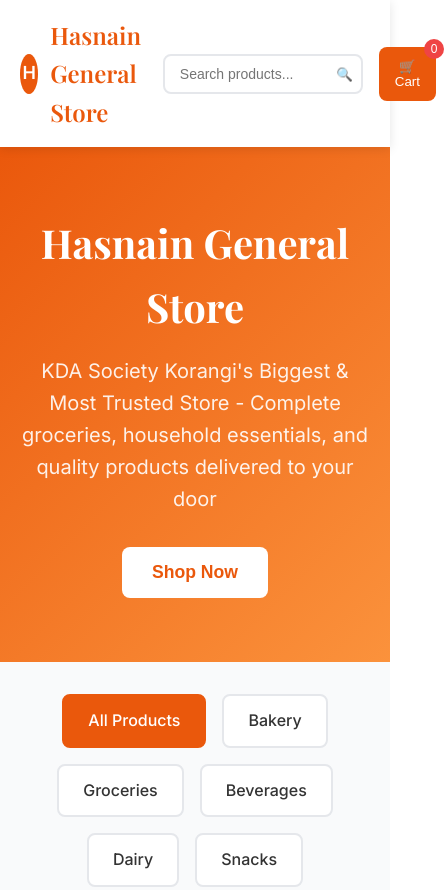
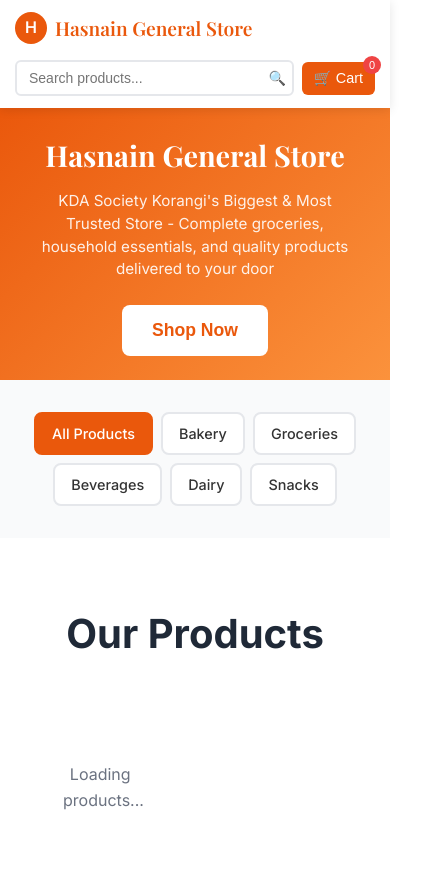
Before and after one commit to RAMADHANWORLD/Hasnainstore, a plain HTML site: page index.html in a window 390 px wide. Shown: the top 890 px of the page, 444 px wide, since content can reach past the window. Drawn offline with nearby package versions, Linux system fonts and the light colour scheme.

Commit message:
updated index
updated index

```diff
--- a/index.html
+++ b/index.html
@@ -57,18 +57,18 @@
             display: flex;
             justify-content: space-between;
             align-items: center;
-            padding: 1rem 0;
+            padding: 0.75rem 0;
         }
 
         .logo {
             display: flex;
             align-items: center;
-            gap: 12px;
+            gap: 8px;
         }
 
         .logo-img {
-            width: 40px;
-            height: 40px;
+            width: 32px;
+            height: 32px;
             background: #ea580c;
             border-radius: 50%;
             display: flex;
@@ -76,12 +76,12 @@
             justify-content: center;
             color: white;
             font-weight: 600;
-            font-size: 18px;
+            font-size: 16px;
         }
 
         .logo-text {
             font-family: 'Playfair Display', serif;
-            font-size: 1.5rem;
+            font-size: 1.2rem;
             font-weight: 600;
             color: #ea580c;
         }
@@ -89,7 +89,7 @@
         .header-actions {
             display: flex;
             align-items: center;
-            gap: 1rem;
+            gap: 0.75rem;
         }
 
         .search-container {
@@ -97,22 +97,23 @@
         }
 
         .search-input {
-            padding: 10px 40px 10px 15px;
+            padding: 8px 35px 8px 12px;
             border: 2px solid #e5e7eb;
-            border-radius: 8px;
-            width: 250px;
-            font-size: 14px;
+            border-radius: 6px;
+            width: 200px;
+            font-size: 13px;
         }
 
         .search-btn {
             position: absolute;
-            right: 10px;
+            right: 8px;
             top: 50%;
             transform: translateY(-50%);
             background: none;
             border: none;
             cursor: pointer;
             color: #6b7280;
+            font-size: 14px;
         }
 
         .cart-btn {
@@ -120,24 +121,25 @@
             background: #ea580c;
             color: white;
             border: none;
-            padding: 12px 16px;
-            border-radius: 8px;
+            padding: 8px 12px;
+            border-radius: 6px;
             cursor: pointer;
             display: flex;
             align-items: center;
-            gap: 8px;
+            gap: 6px;
+            font-size: 0.9rem;
         }
 
         .cart-count {
             position: absolute;
-            top: -8px;
-            right: -8px;
+            top: -6px;
+            right: -6px;
             background: #ef4444;
             color: white;
             border-radius: 50%;
-            width: 20px;
-            height: 20px;
-            font-size: 12px;
+            width: 18px;
+            height: 18px;
+            font-size: 11px;
             display: flex;
             align-items: center;
             justify-content: center;
@@ -147,24 +149,25 @@
         .hero {
             background: linear-gradient(135deg, #ea580c 0%, #fb923c 100%);
             color: white;
-            padding: 4rem 0;
+            padding: 2.5rem 0;
             text-align: center;
         }
 
         .hero-title {
             font-family: 'Playfair Display', serif;
-            font-size: 3.5rem;
+            font-size: 2.8rem;
             font-weight: 700;
-            margin-bottom: 1rem;
+            margin-bottom: 0.75rem;
         }
 
         .hero-subtitle {
-            font-size: 1.25rem;
-            margin-bottom: 2rem;
+            font-size: 1.1rem;
+            margin-bottom: 1.5rem;
             opacity: 0.9;
             max-width: 600px;
             margin-left: auto;
             margin-right: auto;
+            line-height: 1.5;
         }
 
         .cta-btn {
@@ -344,13 +347,13 @@
         /* Cart Drawer */
         .cart-drawer {
             position: fixed;
-            bottom: 20px;
-            right: 20px;
-            width: 380px;
-            max-height: 500px;
+            bottom: 15px;
+            right: 15px;
+            width: 300px;
+            max-height: 400px;
             background: white;
-            box-shadow: 0 5px 20px rgba(0,0,0,0.2);
-            border-radius: 12px;
+            box-shadow: 0 4px 15px rgba(0,0,0,0.2);
+            border-radius: 10px;
             z-index: 1001;
             display: flex;
             flex-direction: column;
@@ -368,7 +371,7 @@
         }
 
         .cart-drawer.minimized {
-            max-height: 65px;
+            max-height: 50px;
         }
 
         .cart-drawer.minimized .cart-items,
@@ -377,7 +380,7 @@
         }
 
         .cart-header {
-            padding: 1.5rem;
+            padding: 1rem;
             border-bottom: 1px solid #e5e7eb;
             display: flex;
             justify-content: space-between;
@@ -402,13 +405,13 @@
         .cart-items {
             flex: 1;
             overflow-y: auto;
-            padding: 1rem;
+            padding: 0.75rem;
         }
 
         .cart-item {
             display: flex;
-            gap: 1rem;
-            padding: 1rem 0;
+            gap: 0.75rem;
+            padding: 0.75rem 0;
             border-bottom: 1px solid #e5e7eb;
         }
 
@@ -417,16 +420,16 @@
         }
 
         .cart-item-img {
-            width: 60px;
-            height: 60px;
+            width: 45px;
+            height: 45px;
             object-fit: contain;
-            border-radius: 8px;
+            border-radius: 6px;
             background: #f3f4f6;
             display: flex;
             align-items: center;
             justify-content: center;
             color: #6b7280;
-            font-size: 10px;
+            font-size: 9px;
             flex-shrink: 0;
         }
 
@@ -470,7 +473,7 @@
         }
 
         .cart-footer {
-            padding: 1.5rem;
+            padding: 0.75rem;
             border-top: 1px solid #e5e7eb;
             flex-shrink: 0;
         }
@@ -479,8 +482,8 @@
             display: flex;
             justify-content: space-between;
             align-items: center;
-            margin-bottom: 1rem;
-            font-size: 1.2rem;
+            margin-bottom: 0.75rem;
+            font-size: 1rem;
             font-weight: 700;
         }
 
@@ -489,11 +492,12 @@
             background: #ea580c;
             color: white;
             border: none;
-            padding: 12px;
-            border-radius: 8px;
+            padding: 8px;
+            border-radius: 6px;
             font-weight: 600;
             cursor: pointer;
             transition: background 0.3s;
+            font-size: 0.9rem;
         }
 
         .checkout-btn:hover {
@@ -507,8 +511,9 @@
 
         .empty-cart {
             text-align: center;
-            padding: 2rem;
+            padding: 1.5rem;
             color: #6b7280;
+            font-size: 0.9rem;
         }
 
         /* Order Modal */
@@ -862,17 +867,50 @@
 
         /* Responsive */
         @media (max-width: 768px) {
+            .header-content {
+                flex-wrap: wrap;
+                gap: 1rem;
+            }
+
+            .header-actions {
+                flex-wrap: wrap;
+                gap: 0.5rem;
+                width: 100%;
+                justify-content: space-between;
+            }
+
+            .search-container {
+                flex: 1;
+                min-width: 200px;
+            }
+
+            .search-input {
+                width: 100%;
+                min-width: 180px;
+            }
+
+            .cart-btn {
+                flex-shrink: 0;
+                padding: 10px 14px;
+            }
+
             .hero-title {
-                font-size: 2.5rem;
-            }
-
-            .search-input {
-                width: 200px;
+                font-size: 2.2rem;
+            }
+
+            .hero-subtitle {
+                font-size: 1rem;
+                padding: 0 1rem;
+            }
+
+            .hero {
+                padding: 2rem 0;
             }
 
             .cart-drawer {
-                width: 90%;
-                right: 5%;
+                width: 85%;
+                right: 7.5%;
+                max-height: 350px;
             }
 
             .products-grid {
@@ -887,6 +925,53 @@
             .footer-bottom-content {
                 flex-direction: column;
                 text-align: center;
+            }
+        }
+
+        @media (max-width: 480px) {
+            .container {
+                padding: 0 15px;
+            }
+
+            .header-content {
+                padding: 0.75rem 0;
+            }
+
+            .logo-text {
+                font-size: 1.2rem;
+            }
+
+            .search-input {
+                font-size: 14px;
+                padding: 8px 35px 8px 12px;
+            }
+
+            .cart-btn {
+                padding: 8px 12px;
+                font-size: 0.9rem;
+            }
+
+            .hero-title {
+                font-size: 1.8rem;
+            }
+
+            .hero-subtitle {
+                font-size: 0.95rem;
+                padding: 0 1rem;
+            }
+
+            .hero {
+                padding: 1.5rem 0;
+            }
+
+            .filter-tabs {
+                gap: 0.5rem;
+                padding: 0 15px;
+            }
+
+            .filter-tab {
+                padding: 8px 16px;
+                font-size: 0.9rem;
             }
         }
     </style>
@@ -1208,6 +1293,7 @@
                 cart.push({
                     id: product.id,
                     name: product.name,
+                    description: product.description,
                     price: Number(product.price),
                     image: product.image,
                     quantity: 1
@@ -1274,6 +1360,7 @@
                         </div>
                         <div class="cart-item-details">
                             <div class="cart-item-title">${item.name}</div>
+                            ${item.description ? `<div style="color: #6b7280; font-size: 0.8rem; margin-bottom: 0.25rem;">${item.description}</div>` : ''}
                             <div class="cart-item-price">PKR ${Number(item.price).toFixed(2)}</div>
                         </div>
                         <div class="cart-item-actions">
@@ -1321,7 +1408,10 @@
         function openCheckoutModal() {
             document.getElementById('checkoutItems').innerHTML = cart.map(item => `
                 <div class="summary-item">
-                    <span>${item.name} (x${item.quantity})</span>
+                    <span>
+                        <strong>${item.name}</strong> (x${item.quantity})
+                        ${item.description ? `<br><small style="color: #6b7280; font-size: 0.85rem;">${item.description}</small>` : ''}
+                    </span>
                     <span>PKR ${(Number(item.price) * item.quantity).toFixed(2)}</span>
                 </div>
             `).join('');
```
